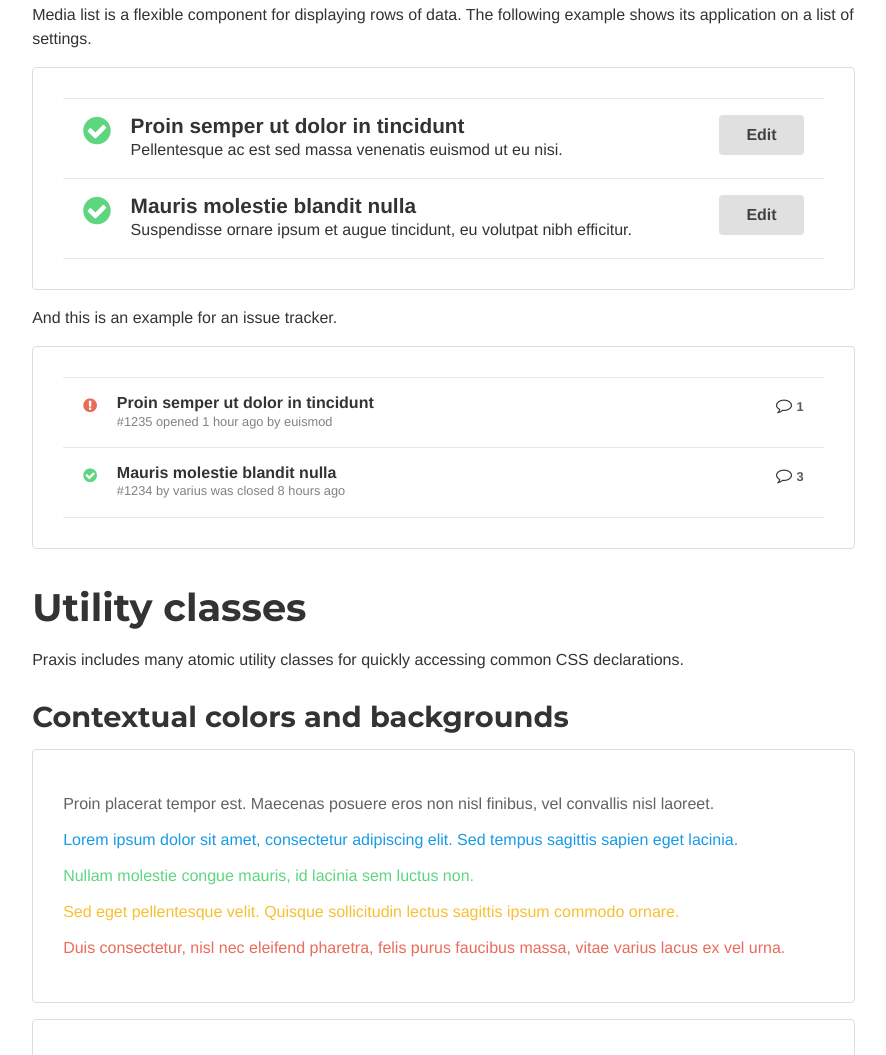
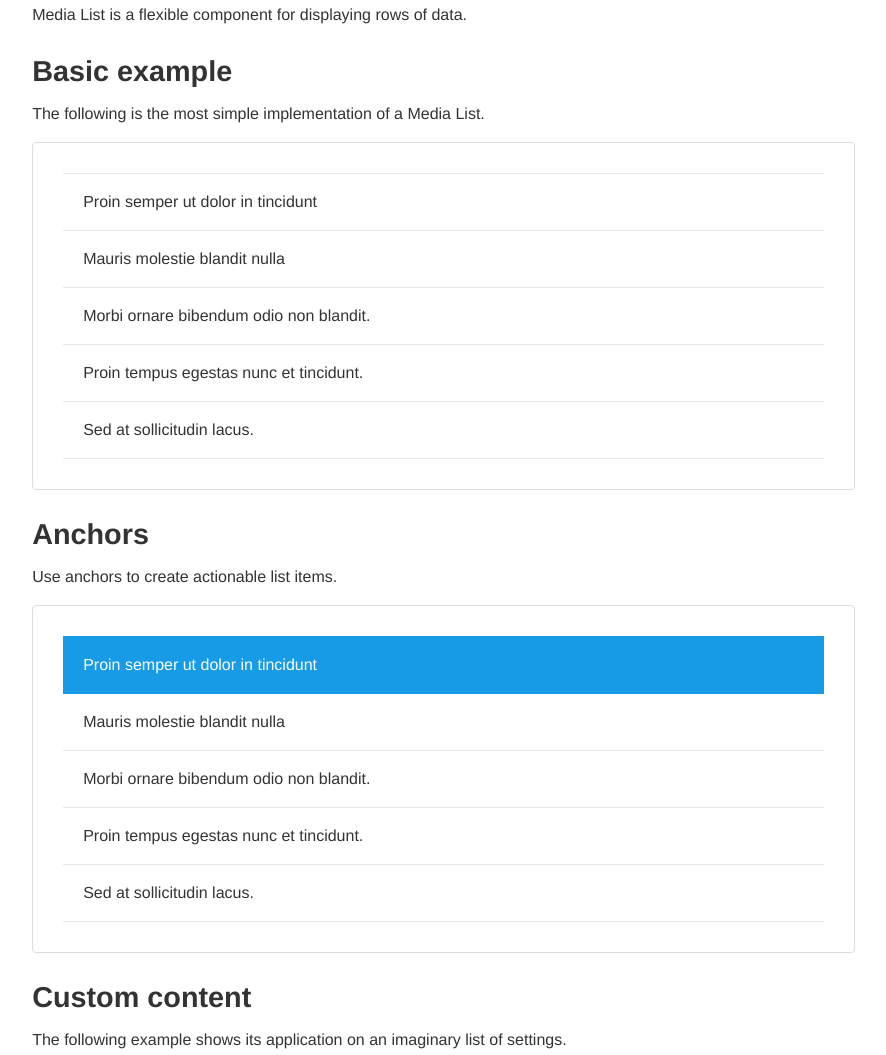
Before and after one commit to alejandroiglesias/praxis, a website: page docs/index.html in a window 1280 px wide. Shown: the part 5595-6650 px from the top of the page, without its empty margins (196-1082 px from the left). Drawn offline with Linux system fonts and the light colour scheme.

Commit message:
Add actionable anchor items to Media List with docs examples

```diff
--- a/docs/index.html
+++ b/docs/index.html
@@ -342,8 +342,34 @@
 
                     <section id="media-list">
                         <h1 class="text-monserrat">Media list</h1>
-                        <p>Media list is a flexible component for displaying rows of data. The following example shows its application on a list of settings.</p>
+                        <p>Media List is a flexible component for displaying rows of data.</p>
 
+                        <h2>Basic example</h2>
+                        <p>The following is the most simple implementation of a Media List.</p>
+                        <div class="docs-example">
+                            <ul class="media-list">
+                                <li class="media-list-item">Proin semper ut dolor in tincidunt</li>
+                                <li class="media-list-item">Mauris molestie blandit nulla</li>
+                                <li class="media-list-item">Morbi ornare bibendum odio non blandit.</li>
+                                <li class="media-list-item">Proin tempus egestas nunc et tincidunt.</li>
+                                <li class="media-list-item">Sed at sollicitudin lacus.</li>
+                            </ul>
+                        </div>
+
+                        <h2>Anchors</h2>
+                        <p>Use anchors to create actionable list items.</p>
+                        <div class="docs-example">
+                            <ul class="media-list media-list-hover">
+                                <a href="javascript:;" class="media-list-item active">Proin semper ut dolor in tincidunt</a>
+                                <a href="javascript:;" class="media-list-item">Mauris molestie blandit nulla</a>
+                                <a href="javascript:;" class="media-list-item">Morbi ornare bibendum odio non blandit.</a>
+                                <a href="javascript:;" class="media-list-item">Proin tempus egestas nunc et tincidunt.</a>
+                                <a href="javascript:;" class="media-list-item">Sed at sollicitudin lacus.</a>
+                            </ul>
+                        </div>
+
+                        <h2>Custom content</h2>
+                        <p>The following example shows its application on an imaginary list of settings.</p>
                         <div class="docs-example">
                             <ul class="media-list">
                                 <li class="media-list-item">
@@ -373,7 +399,7 @@
                             </ul>
                         </div>
 
-                        <p>And this is an example for an issue tracker.</p>
+                        <p>And this is an example for an imaginary issue tracker.</p>
 
                         <div class="docs-example">
                             <ul class="media-list media-list-hover">
--- a/praxis/media-list.styl
+++ b/praxis/media-list.styl
@@ -13,13 +13,11 @@
     &:first-child
       border-top: $media-list-item-border
 
-    // Workaround to reset Axis link styles
-    a:not(.btn)
-      link($blue, 'darken')
-      color: inherit
-
-      &:hover
-        border-bottom-color: transparent
+    &.active,
+    &.active:hover
+      background-color: $brand-primary
+      color: $white
+      border-color: $brand-primary
 
     .media-list-item-image
       margin-right: $media-list-item-padding-x
@@ -34,3 +32,12 @@
 
     .media-list-actions
       margin-left: 3rem // 3rem fixes issues on mobile for now
+
+  // Workaround to reset Axis link styles
+  a.media-list-item,
+  .media-list-item a:not(.btn)
+    link($blue, 'darken')
+    color: inherit
+
+    &:hover
+      border-bottom-color: transparent
```
Also changed, not shown: dist/praxis.css, dist/praxis.min.css, docs/dist/praxis.css.
